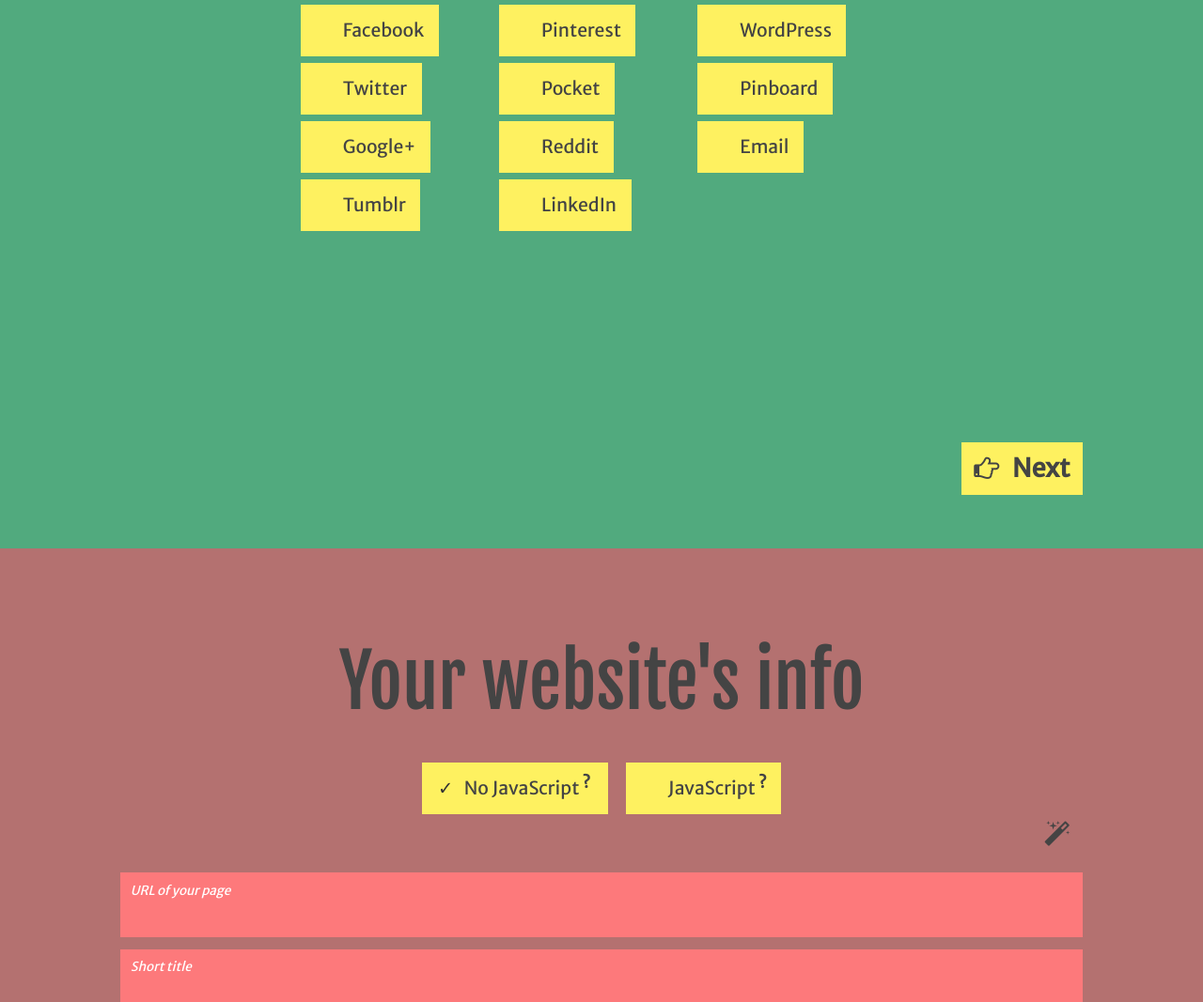
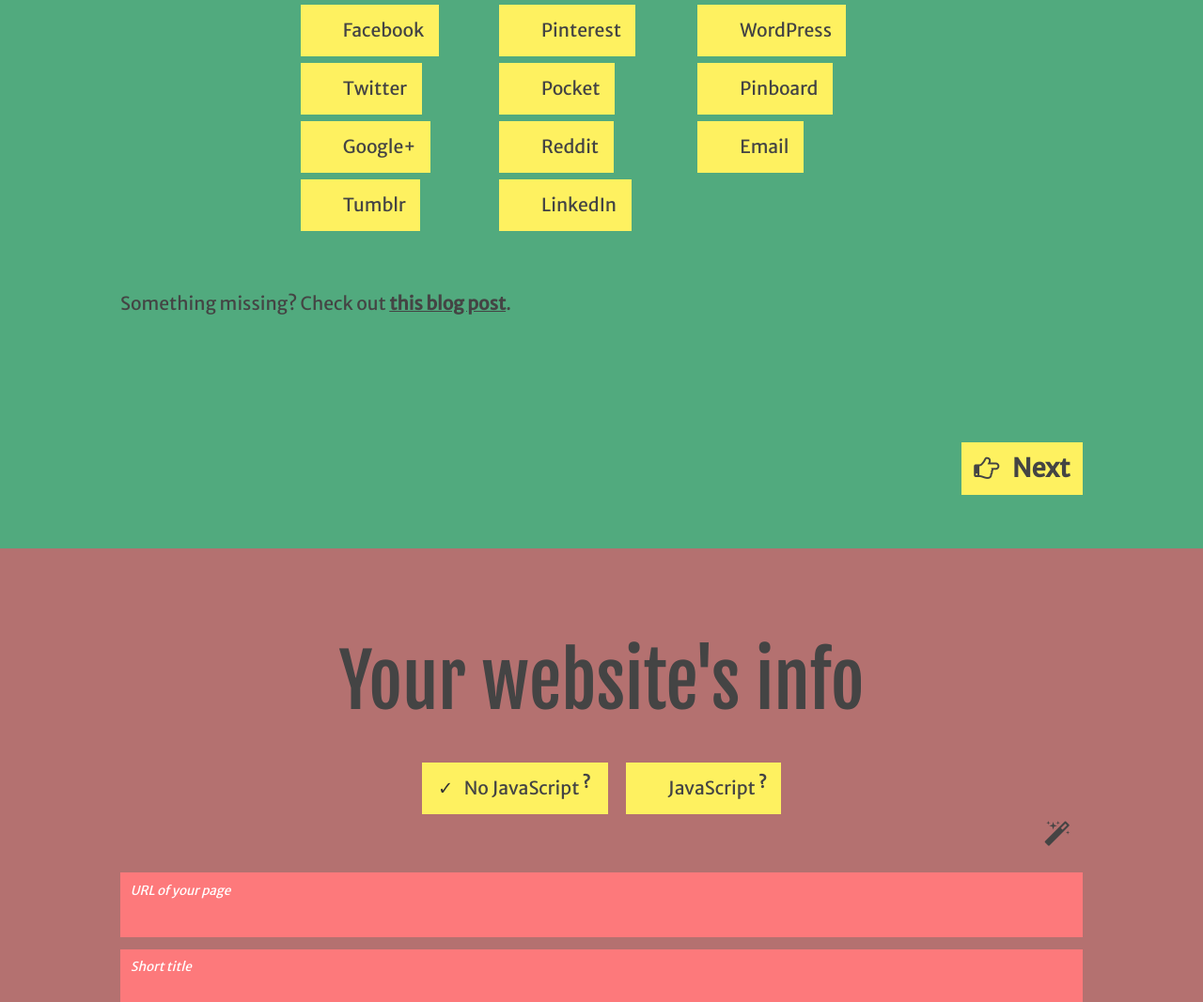
Before and after one commit to stefanbohacek/SimpleSharingButtons, a website: page index.html in a window 1280 px wide. Shown: the part 2272-3339 px from the top of the page at 94% size. Drawn offline with Linux system fonts and the light colour scheme.

Commit message:
Added link to the code snippets for networks that are not supported by the generator.

```diff
--- a/index.html
+++ b/index.html
@@ -160,6 +160,7 @@
           <label for="data_network_email">Email</label><br/>
         </div>
       </form>
+      <p>Something missing? Check out <a href="https://fourtonfish.com/blog/2013-09-simple-sharing-buttons-free/#other" target="_blank">this blog post</a>.</p>
       <a class="next" href="#info" goto="info"><i class="fa fa-hand-o-right"></i>Next</a>
     </div>
   </section>
```
